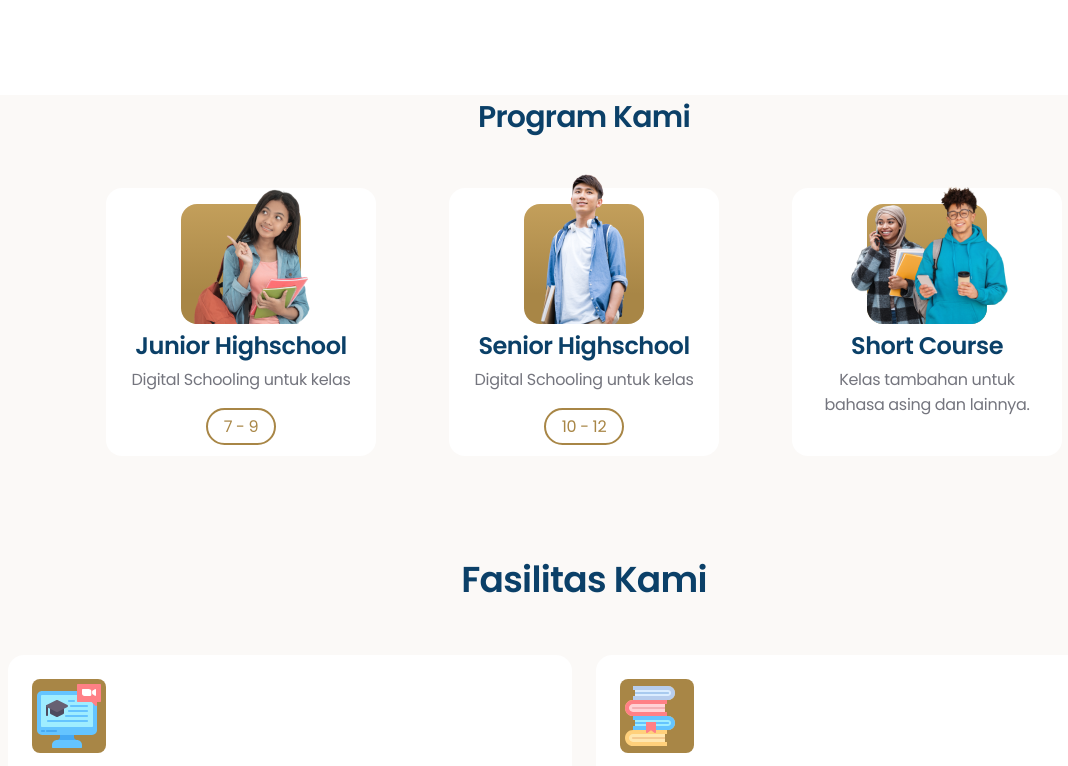
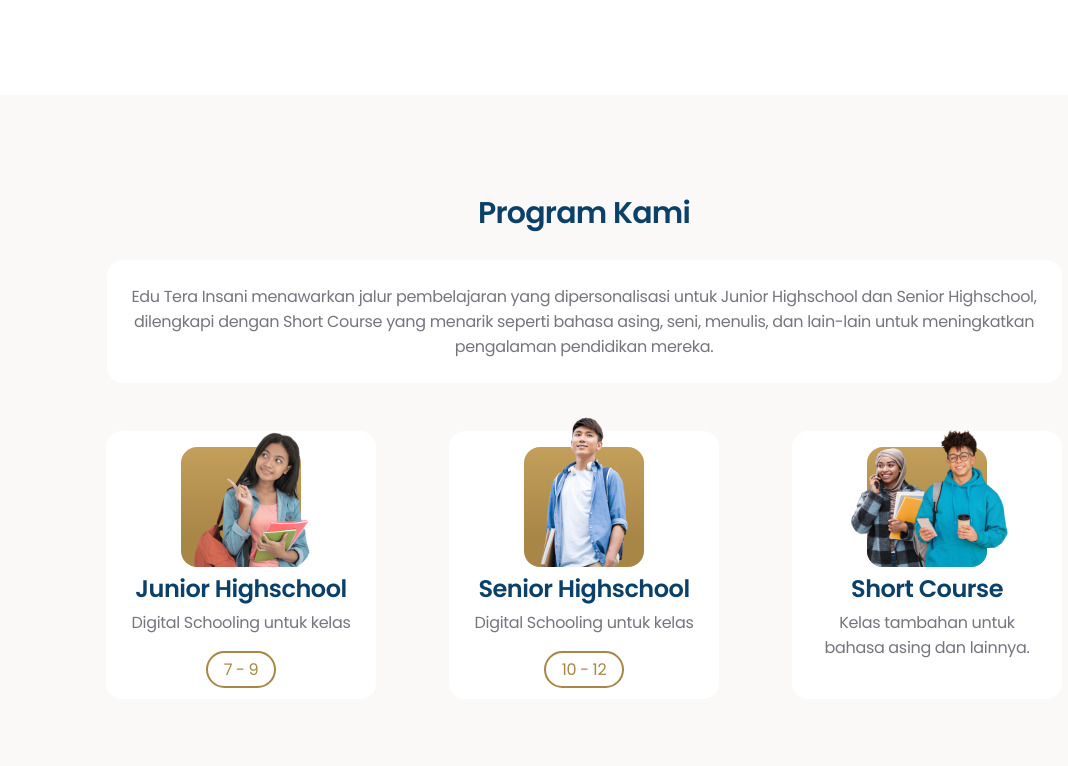
Before and after one commit to Ideatecore-dev-team/EduteraInsani-client, a React (Vite) app: page /about-us in a window 1280 px wide. Shown: the part 3094-3860 px from the top of the page, without its empty margins (56-1124 px from the left). Built offline with nearby package versions, Linux system fonts and the light colour scheme.

Commit message:
Set Dynamic Render on OurProgram  component based on href

```diff
--- a/src/components/Carousel/CarouselButton.css
+++ b/src/components/Carousel/CarouselButton.css
@@ -1,11 +1,11 @@
 .btn-prev {
   left: 0;
-  top: -120px;
+  top: -160px;
 }
 
 .btn-next {
   right: 0;
-  top: -120px;
+  top: -160px;
 }
 
 .btn-next,
--- a/src/components/OurProgram.jsx
+++ b/src/components/OurProgram.jsx
@@ -7,12 +7,39 @@ import OuterMask2 from "/images/outermask-2.png";
 import OuterMask3 from "/images/outermask-3.png";
 import OuterMask4 from "/images/outermask-4.png";
 import "./OurProgram.css";
+import { useLocation } from "react-router-dom";
 
 function OurProgram() {
+  const location = useLocation();
+  const path = location.pathname;
+  console.log(path);
+  let className = "";
+  let additionalContent = null;
+
+  if (path === "/about-us") {
+    className = "py-24";
+    additionalContent = (
+      <div className="additional-content w-width-8 flex justify-center items-center p-6 bg-white rounded-2xl">
+        <p className="text-center text-base text-neutral-2 font-normal">
+          Edu Tera Insani menawarkan jalur pembelajaran yang dipersonalisasi
+          untuk Junior Highschool dan Senior Highschool, dilengkapi dengan Short
+          Course yang menarik seperti bahasa asing, seni, menulis, dan lain-lain
+          untuk meningkatkan pengalaman pendidikan mereka.
+        </p>
+      </div>
+    );
+  } else {
+    className = "pb-24";
+    additionalContent = <div className="additional-content hidden"></div>;
+  }
   return (
-    <div className="our-program flex items-center bg-background pb-24">
+    <div className={`our-program flex items-center bg-background ${className}`}>
       <div className="program-container mx-auto w-base-content flex flex-col items-center gap-12">
-        <h2 className="text-primary text-3xl font-semibold">Program Kami</h2>
+        <div className="program title flex flex-col gap-6 items-center">
+          <h2 className="text-primary text-3xl font-semibold ">Program Kami</h2>
+          {additionalContent}
+        </div>
+
         <div className="program-cards flex items-start">
           <div className="program-card bg-white rounded-2xl flex w-width-3 px-6 py-4 flex-col items-center gap-4">
             <div className="card-title flex-col flex gap-1 self-stretch text-center items-center">
--- a/src/components/Teacher.css
+++ b/src/components/Teacher.css
@@ -1,5 +1,5 @@
 .teacher-container {
-  gap: 34px;
+  gap: 74px;
   overflow-x: hidden;
 }
 
--- a/src/pages/AboutUs.jsx
+++ b/src/pages/AboutUs.jsx
@@ -6,7 +6,7 @@ import Vision from "../components/Vision";
 import OurProgram from "../components/OurProgram";
 import Mission from "../components/Mission";
 import Social from "../components/Social";
-import Facilitiess from "../components/Fasilitas";
+import Facilities from "../components/Fasilitas";
 
 function AboutUs() {
   return (
@@ -16,8 +16,8 @@ function AboutUs() {
       <Vision />
       <Mission />
       <Social />
-      <OurProgram />
-      <Facilitiess/>
+      <OurProgram className="pt-24" />
+      <Facilities />
       <Booklet />
     </div>
   );
```
